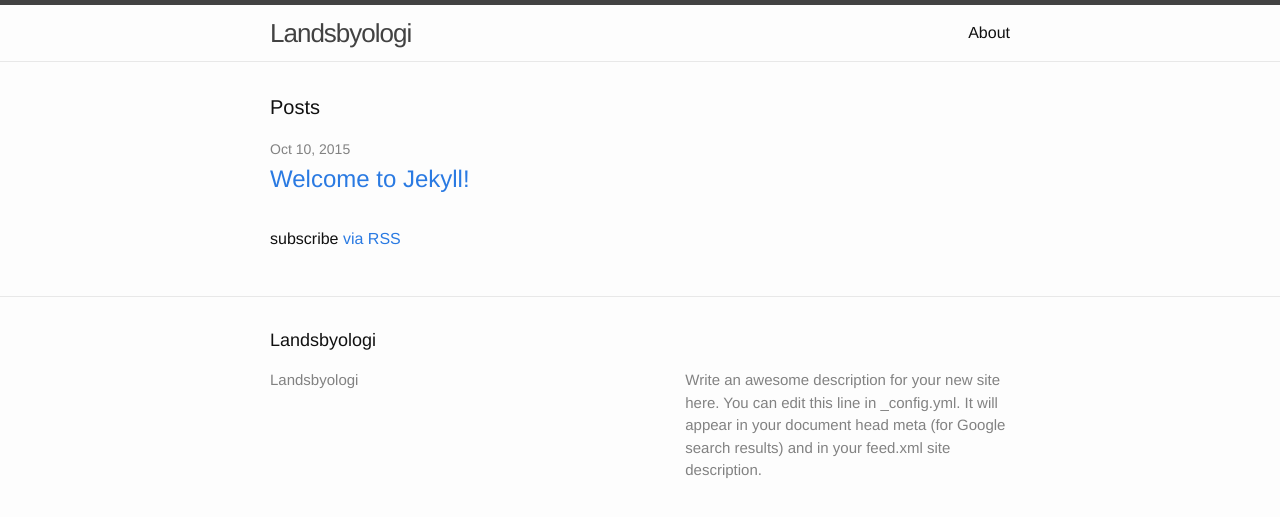
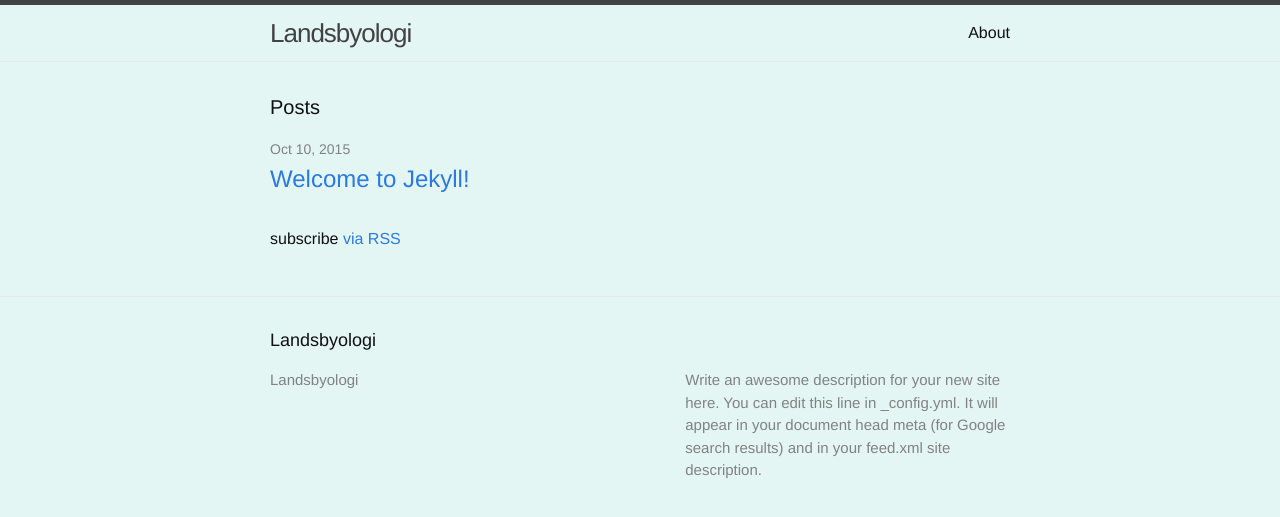
Before and after one commit to janniteilmann/janniteilmann.github.io, a Jekyll site: the page built from index.html, in a window 1280 px wide. Shown: the top 517 px of the page. Built offline with Jekyll 4.4.1, drawn with Linux system fonts in a browser that asks for light colours.

Commit message:
Lyseblå

```diff
--- a/_includes/head.html
+++ b/_includes/head.html
@@ -3,7 +3,7 @@
   <meta http-equiv="X-UA-Compatible" content="IE=edge">
   <meta name="viewport" content="width=device-width, initial-scale=1">
 
-  <title>{% if page.title %}{{ page.title }}{% else %}{{ site.title }}{% endif %}</title>
+  <title>{{ site.title }}</title>
   <meta name="description" content="{% if page.excerpt %}{{ page.excerpt | strip_html | strip_newlines | truncate: 160 }}{% else %}{{ site.description }}{% endif %}">
 
   <link rel="stylesheet" href="{{ "/css/main.css" | prepend: site.baseurl }}">
--- a/css/main.scss
+++ b/css/main.scss
@@ -14,7 +14,7 @@ $base-line-height: 1.5;
 $spacing-unit:     30px;
 
 $text-color:       #111;
-$background-color: #fdfdfd;
+$background-color: #e3f6f3;
 $brand-color:      #2a7ae2;
 
 $grey-color:       #828282;
```
